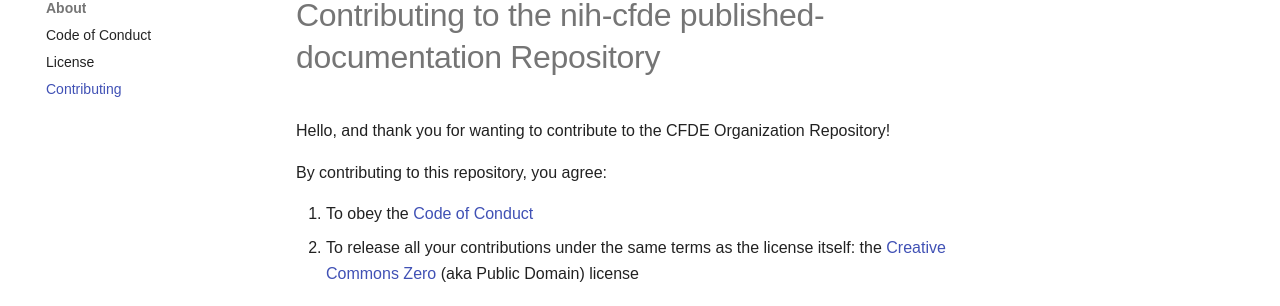
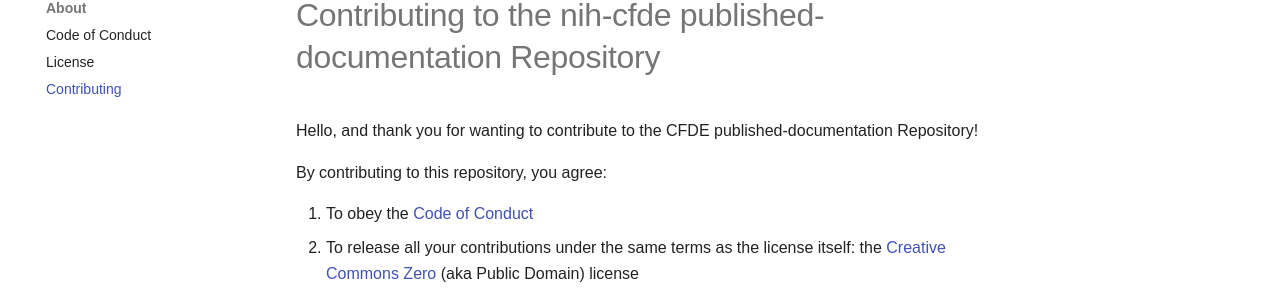
Before and after one commit to nih-cfde/published-documentation, an MkDocs documentation site: the page built from docs/about/CONTRIBUTING.md, in a window 1280 px wide. Shown: the part 153-459 px from the top of the page. Built offline with MkDocs 1.6.1 and Material for MkDocs 9.7.7, drawn with Linux system fonts in a browser that asks for light colours; comment, search, counter and statistics services are not loaded.

Commit message:
Update CONTRIBUTING.md

```diff
--- a/docs/about/CONTRIBUTING.md
+++ b/docs/about/CONTRIBUTING.md
@@ -1,6 +1,6 @@
 # Contributing to the nih-cfde published-documentation Repository
 
-Hello, and thank you for wanting to contribute to the CFDE Organization
+Hello, and thank you for wanting to contribute to the CFDE published-documentation
 Repository\!
 
 By contributing to this repository, you agree:
```
